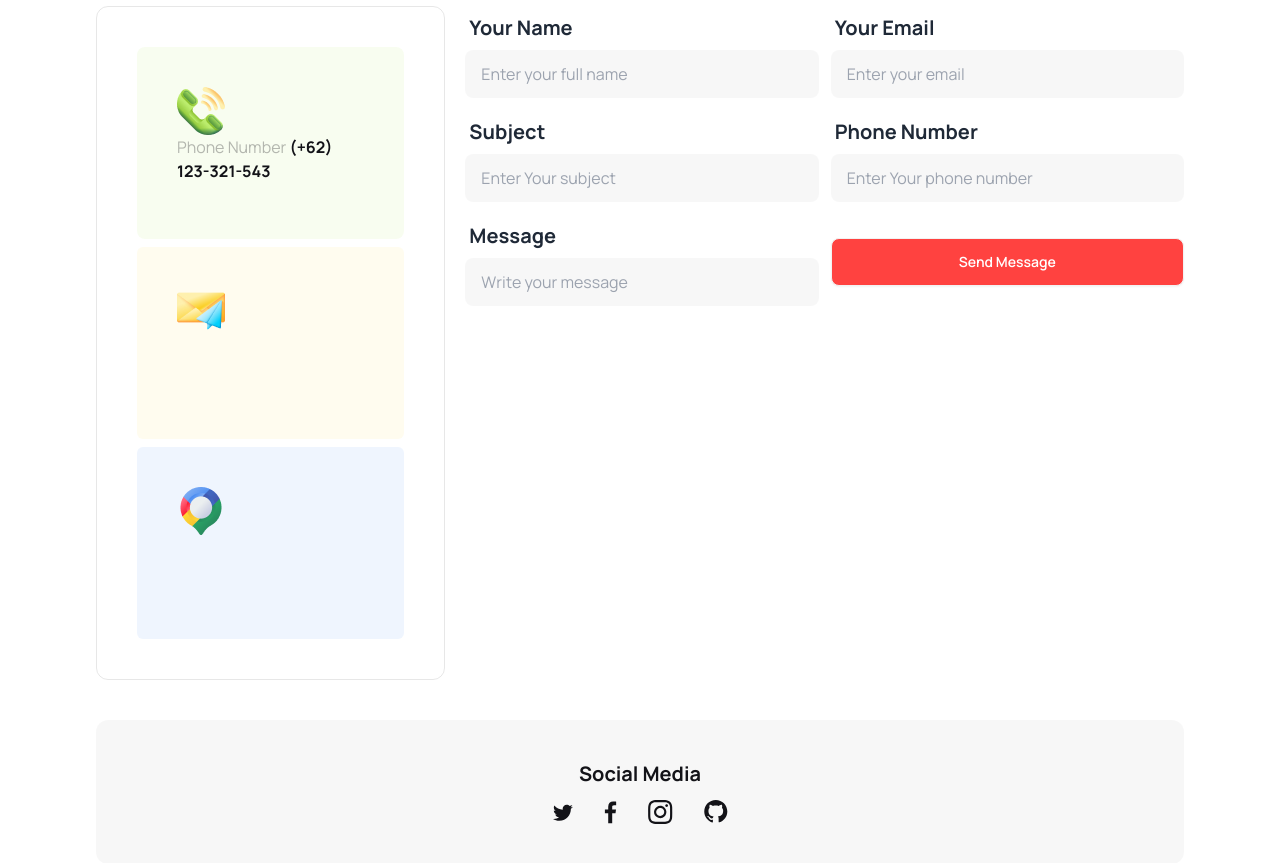
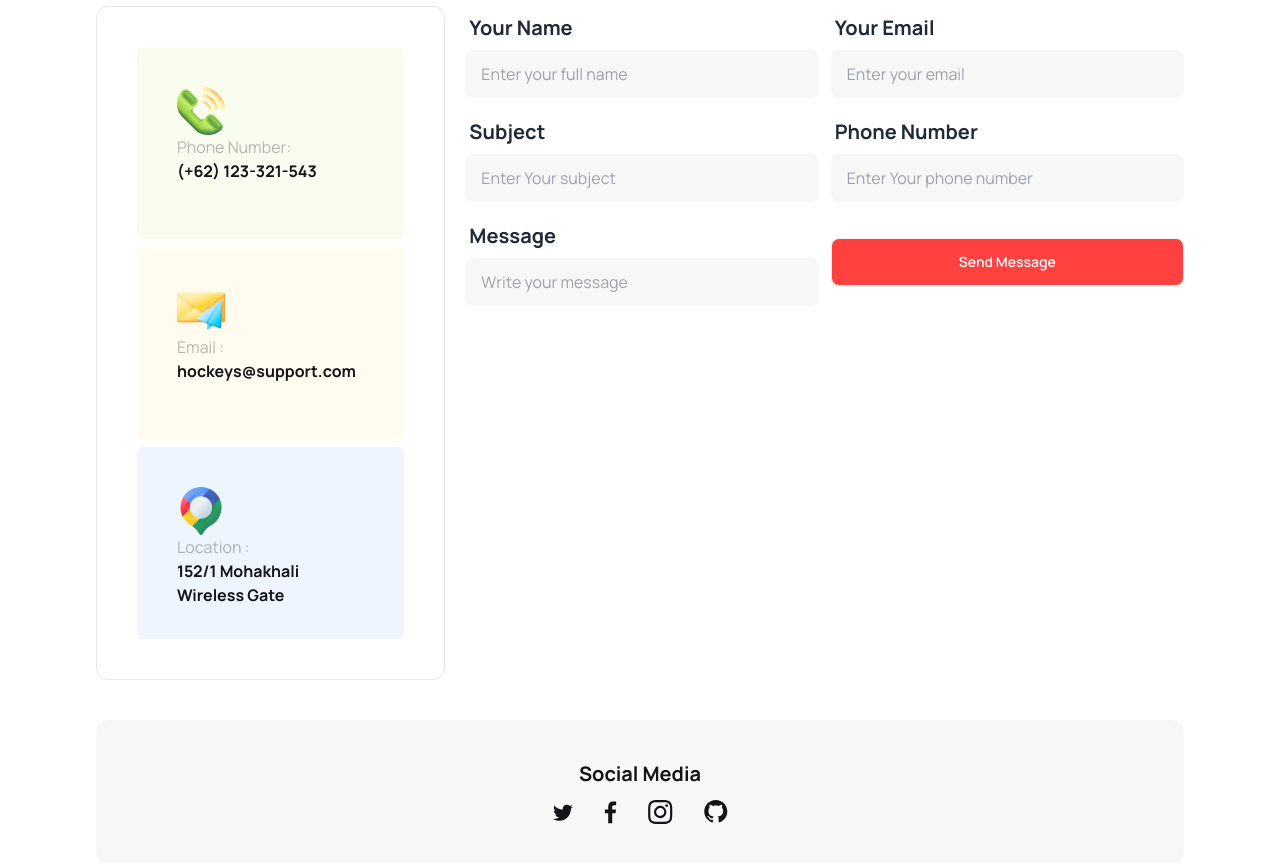
Before and after one commit to fatihatuzjohora/hockey, a plain HTML site: page index.html in a window 1280 px wide. Shown: the part 3920-4783 px from the top of the page. Drawn offline with nearby package versions, Linux system fonts and the light colour scheme.

Commit message:
correction section7

```diff
--- a/index.html
+++ b/index.html
@@ -1629,16 +1629,18 @@
               <div class="space-y-2 border border-[#1313181A] rounded-xl p-10">
                 <div class=" h-48 p-10 bg-[#BCED6D1A] rounded-lg">
                   <img src="./Images/Group 1171275317.png" alt="" />
-                  <p class="text-[#1313184D]">Phone Number <span class="font-bold text-[#131318]">(+62) 123-321-543</span> </p>
+                  <p class="text-[#1313184D]">Phone Number: <br> <span class="font-bold text-[#131318]">(+62) 123-321-543 </span> </p>
 
                 </div>
 
                 <div class=" h-48 p-10 bg-[#FDDD5F1A] rounded-md">
                   <img src="./Images/Group 1171275318.png" alt="" />
+                  <p class="text-[#1313184D]">Email :  <br> <span class="font-bold text-[#131318]">hockeys@support.com </span> </p>
                 </div>
 
                 <div class=" h-48 p-10 bg-[#629CF31A] rounded-md">
                   <img src="./Images/Group 1171275321.png" alt="" />
+                  <p class="text-[#1313184D]">Location :  <br> <span class="font-bold text-[#131318]">152/1 Mohakhali Wireless Gate </span> </p>
                 </div>
               </div>
 
```
